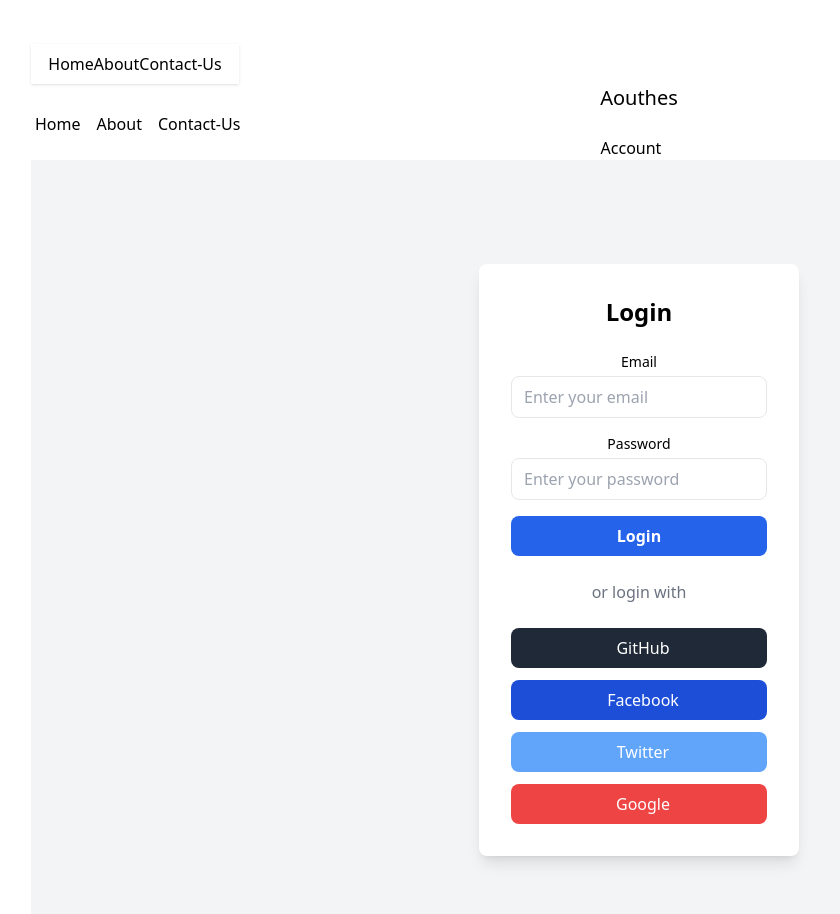
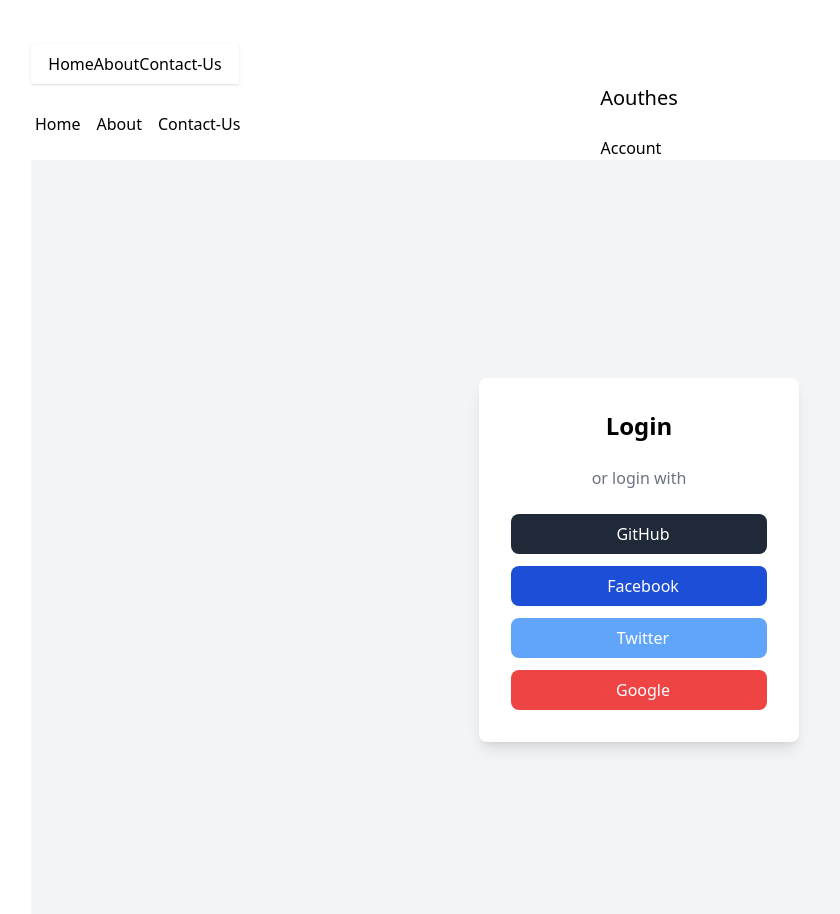
Before and after one commit to mdriyajulislamakash11/Firebase-Aouthentications-FAcebook-github-google-twitter, a React (Vite) app: page /login in a window 1280 px wide. Shown: the top 914 px of the page, without its empty margins (1-841 px from the left). Built offline with nearby package versions, Linux system fonts and the light colour scheme.

Commit message:
google er jonno login banalam

```diff
--- /dev/null
+++ b/firebaseInit.js
@@ -0,0 +1,21 @@
+// Import the functions you need from the SDKs you need
+import { initializeApp } from "firebase/app";
+import { getAuth } from "firebase/auth";
+// TODO: Add SDKs for Firebase products that you want to use
+// https://firebase.google.com/docs/web/setup#available-libraries
+
+// Your web app's Firebase configuration
+const firebaseConfig = {
+  apiKey: "AIzaSyBSNahlst0DGH9V_Squ0zye_sv-0AI_fH4",
+  authDomain: "aothentication-a9c99.firebaseapp.com",
+  projectId: "aothentication-a9c99",
+  storageBucket: "aothentication-a9c99.firebasestorage.app",
+  messagingSenderId: "474592100433",
+  appId: "1:474592100433:web:caf27851727d38c4d47870"
+};
+
+// Initialize Firebase
+const app = initializeApp(firebaseConfig);
+// Initialize Firebase Authentication and get a reference to the service
+const auth = getAuth(app);
+export default auth;
--- a/package.json
+++ b/package.json
@@ -10,6 +10,7 @@
     "preview": "vite preview"
   },
   "dependencies": {
+    "firebase": "^11.6.1",
     "localforage": "^1.10.0",
     "match-sorter": "^8.0.0",
     "react": "^19.0.0",
--- a/src/Components/Login.jsx
+++ b/src/Components/Login.jsx
@@ -1,51 +1,99 @@
-import React from 'react';
+import {
+  FacebookAuthProvider,
+  GoogleAuthProvider,
+  signInWithPopup,
+  signOut,
+} from "firebase/auth";
+import React, { useState } from "react";
+import auth from "../../firebaseInit";
 
 const Login = () => {
+  const [user, setUser] = useState(null);
+
+  //   Google Login
+  const provider = new GoogleAuthProvider();
+  const handleGoogle = () => {
+    signInWithPopup(auth, provider)
+      .then((resutl) => {
+        console.log(resutl.user);
+        setUser(resutl.user);
+      })
+      .catch((error) => {
+        console.log(error);
+        setUser(null);
+      });
+  };
+
+  //   LogOut Function
+  const handleSignOut = () => {
+    signOut(auth)
+      .then((resutl) => {
+        console.log(resutl, "// Sign-out successful.");
+        setUser(null);
+      })
+      .catch((error) => {
+        // An error happened.
+        console.log(error);
+      });
+  };
+
+  // Twitter Login
+  const handleTwitter = () => {};
+
+  //   Facebook login
+  const providerWithFacebook = new FacebookAuthProvider();
+  const handleFacebook = () => {
+    signInWithPopup(auth, providerWithFacebook)
+      .then((result) => {
+        setUser(result.user);
+        console.log(result.user);
+      })
+      .catch((error) => {
+        // An error happened.
+        console.log(error);
+      });
+  };
+
+
+  const handleGithub = () => {};
+
   return (
     <div className="min-h-screen flex items-center justify-center bg-gray-100">
       <div className="bg-white p-8 rounded-lg shadow-lg w-80">
         <h2 className="text-2xl font-bold mb-6 text-center">Login</h2>
-                <form className="space-y-4">
-                    <div>
-                        <label className="block text-sm font-medium mb-1">Email</label>
-                        <input
-                            type="email"
-                            placeholder="Enter your email"
-                            className="w-full border rounded-lg px-3 py-2 focus:outline-none focus:ring-2 focus:ring-blue-500"
-                        />
-                    </div>
-                    <div>
-                        <label className="block text-sm font-medium mb-1">Password</label>
-                        <input
-                            type="password"
-                            placeholder="Enter your password"
-                            className="w-full border rounded-lg px-3 py-2 focus:outline-none focus:ring-2 focus:ring-blue-500"
-                        />
-                    </div>
-                    <button
-                        type="submit"
-                        className="w-full bg-blue-600 text-white rounded-lg py-2 font-semibold hover:bg-blue-700 transition"
-                    >
-                        Login
-                    </button>
-                </form>
 
         <div className="my-6 text-center text-gray-500">or login with</div>
 
+        {user ? (
+          <button onClick={handleSignOut}>Sign Out</button>
+        ) : (
           <div className="flex flex-col gap-3">
-                    <button className="flex items-center justify-center gap-2 bg-gray-800 text-white rounded-lg py-2 hover:bg-gray-900 transition">
+            <button
+              onClick={handleGithub}
+              className="flex items-center justify-center gap-2 bg-gray-800 text-white rounded-lg py-2 hover:bg-gray-900 transition"
+            >
               <i className="fab fa-github"></i> GitHub
             </button>
-                    <button className="flex items-center justify-center gap-2 bg-blue-700 text-white rounded-lg py-2 hover:bg-blue-800 transition">
+            <button
+              onClick={handleFacebook}
+              className="flex items-center justify-center gap-2 bg-blue-700 text-white rounded-lg py-2 hover:bg-blue-800 transition"
+            >
               <i className="fab fa-facebook"></i> Facebook
             </button>
-                    <button className="flex items-center justify-center gap-2 bg-blue-400 text-white rounded-lg py-2 hover:bg-blue-500 transition">
+            <button
+              onClick={handleTwitter}
+              className="flex items-center justify-center gap-2 bg-blue-400 text-white rounded-lg py-2 hover:bg-blue-500 transition"
+            >
               <i className="fab fa-twitter"></i> Twitter
             </button>
-                    <button className="flex items-center justify-center gap-2 bg-red-500 text-white rounded-lg py-2 hover:bg-red-600 transition">
+            <button
+              onClick={handleGoogle}
+              className="flex items-center justify-center gap-2 bg-red-500 text-white rounded-lg py-2 hover:bg-red-600 transition"
+            >
               <i className="fab fa-google"></i> Google
             </button>
           </div>
+        )}
       </div>
     </div>
   );
```
Also changed, not shown: 1 other file (tests, documents, lock files or other folders). Lines whose indentation alone changed are shown as unchanged.
